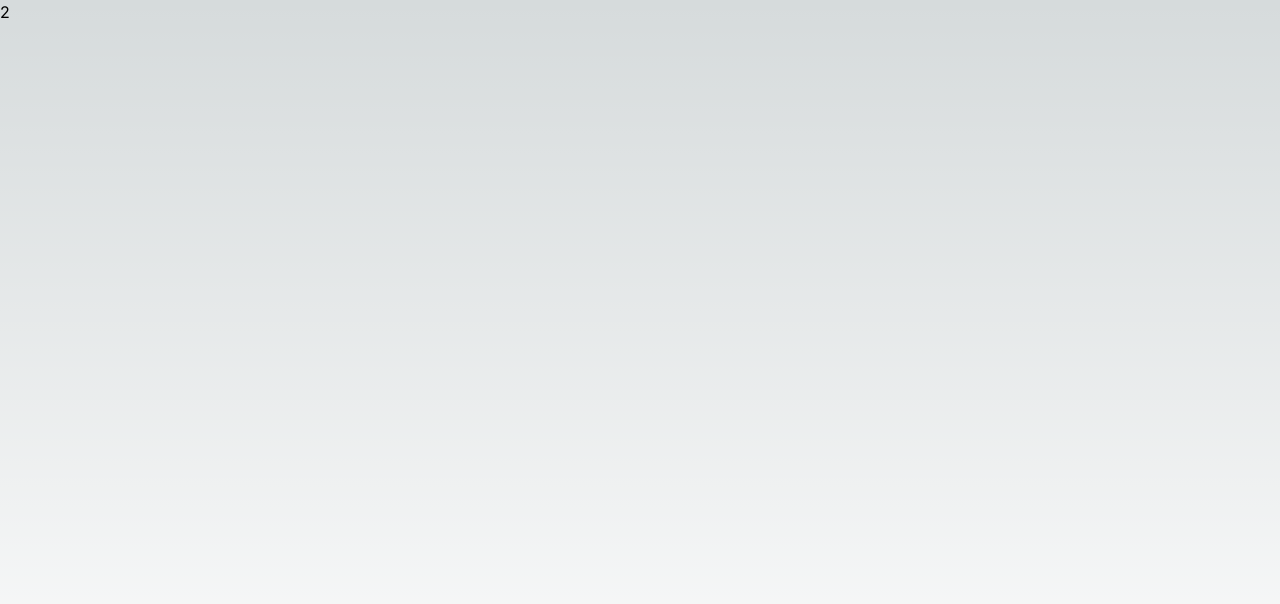
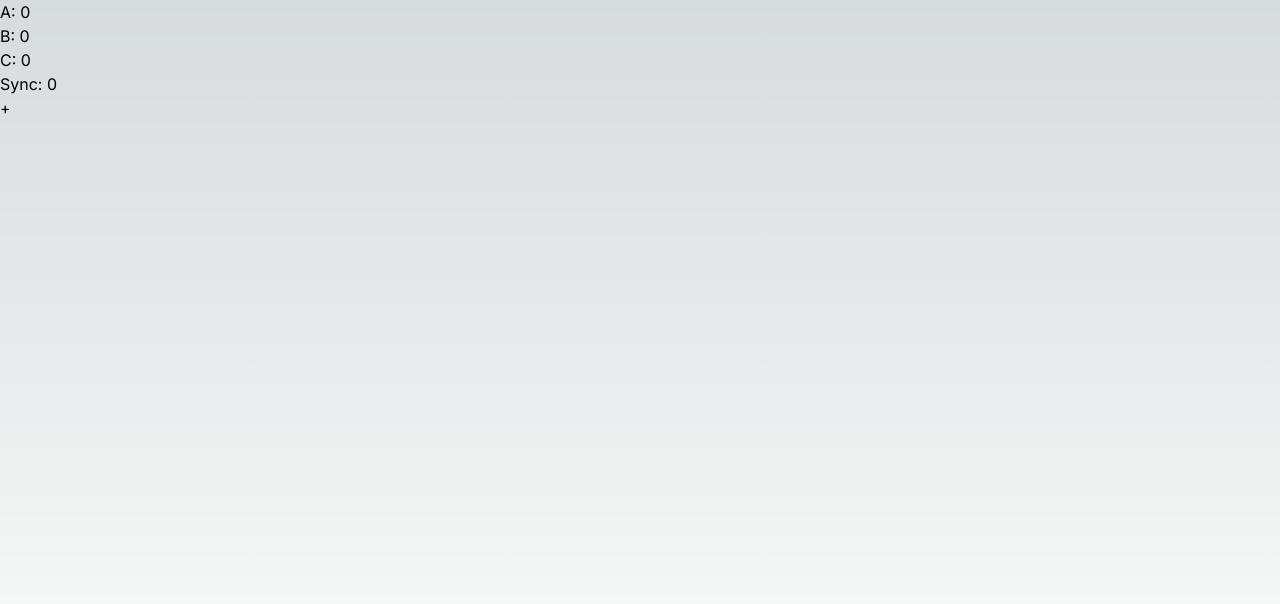
Before and after one commit to binghuis/best-practices-for-react, a Next.js app: page /use-state in a window 1280 px wide. Shown: the top 604 px of the page. Built offline with nearby package versions, Linux system fonts and the light colour scheme.

Commit message:
feat: use-state

```diff
--- a/app/use-state/page.tsx
+++ b/app/use-state/page.tsx
@@ -1,8 +1,111 @@
 "use client";
-import { useState } from "react";
+import { memo, useState } from "react";
+import { flushSync } from "react-dom";
 
 export default function Page() {
+  return (
+    <div>
+      <Parent />
+    </div>
+  );
+}
+// useState 是函数式组件的状态管理工具，它的作用是在函数式组件中声明一个状态变量，当状态变量发生变化时，组件会重新渲染。
+// useState 只会在组件初始化渲染的时候执行一次，在组件重渲染时不会重新声明，它会保留之前的状态。
+// state 具有异步批处理特性，也就是在同一个事件处理函数里面，setState 会被加入队列，在事件处理程序执行完毕之后，才会批量更新 state。
+const Parent = () => {
   const [count, setCount] = useState(0);
-  const [count2, setCount2] = useState(() => {});
-  return <div>2</div>;
-}
+  return (
+    <div>
+      <ChildA count={count} />
+      <ChildB count={count} key={count} />
+      <ChildC count={count} />
+      <ChildSync count={count} />
+      <div
+        onClick={() => {
+          setCount((v) => v + 1);
+        }}
+      >
+        +
+      </div>
+    </div>
+  );
+};
+
+// 组件 ChildA 只会在初始化的时候，初始化 count 状态，之后不会再次初始化。
+const ChildA = (props: { count: number }) => {
+  const [count, setCount] = useState(props.count);
+  console.log("A", count);
+
+  return (
+    <div
+      onClick={() => {
+        setCount((v) => v + 1);
+      }}
+    >
+      A: {count}
+    </div>
+  );
+};
+
+// 组件 ChildB 在父组件重渲染的时候，会重新初始化 count 状态，因为 key 发生了变化。
+// 在 react UI 树（由渲染过的组件构成的，被称为渲染树）中，相同位置的相同组件被视为同一个组件。
+// 在 react 中，key 是用来标识组件的，当 key 发生变化的时候，react 认为组件已经发生了变化，会重新渲染组件。
+// key 是组件级别的，在同一个父组件下有效，不同父组件下的 key 不会相互影响。
+const ChildB = (props: { count: number }) => {
+  const [count, setCount] = useState(props.count);
+  console.log("B", count);
+
+  return (
+    <div
+      onClick={() => {
+        setCount((v) => v + 1);
+      }}
+    >
+      B: {count}
+    </div>
+  );
+};
+
+// 通过记忆化组件，依赖变化组件重渲染。
+const ChildC = memo((props: { count: number }) => {
+  const [count, setCount] = useState(props.count);
+  console.log("C", count);
+
+  return (
+    <div
+      onClick={() => {
+        setCount((v) => v + 1);
+      }}
+    >
+      C: {count}
+    </div>
+  );
+});
+
+ChildC.displayName = "ChildC";
+
+// flushSync 是 react/dom 的一个 api，它的作用是同步执行一个函数，这个函数中的 state 更新会同步更新。
+// 对比 state 异步批处理特性，flushSync 会立刻重渲染 dom。
+// 慎用 flushSync，它会阻塞 UI 渲染，导致页面卡顿。不到万不得已，不要使用 flushSync。
+const ChildSync = (props: { count: number }) => {
+  const [count, setCount] = useState(props.count);
+  console.log("SyncOuter", count);
+
+  return (
+    <div
+      onClick={() => {
+        flushSync(() => {
+          setCount((v) => v + 1);
+          console.log("SyncInner", count);
+        });
+      }}
+    >
+      Sync: {count}
+    </div>
+  );
+};
+
+// 根据 react 数据不可变性规范，在 setState 数组或者对象的时候，需要返回新对象，否则不会触发更新。
+// 在对原有 state 数组或对象进行修改的时候，避免在原有对象上进行修改，而是返回一个新的对象。
+// 注意浅拷贝可能违反数据不可变性，深拷贝会导致性能问题。
+// 使用 use-immer 库优化数组和对象的 setState。https://github.com/immerjs/use-immer
```
Also changed, not shown: 1 other file (tests, documents, lock files or other folders).
